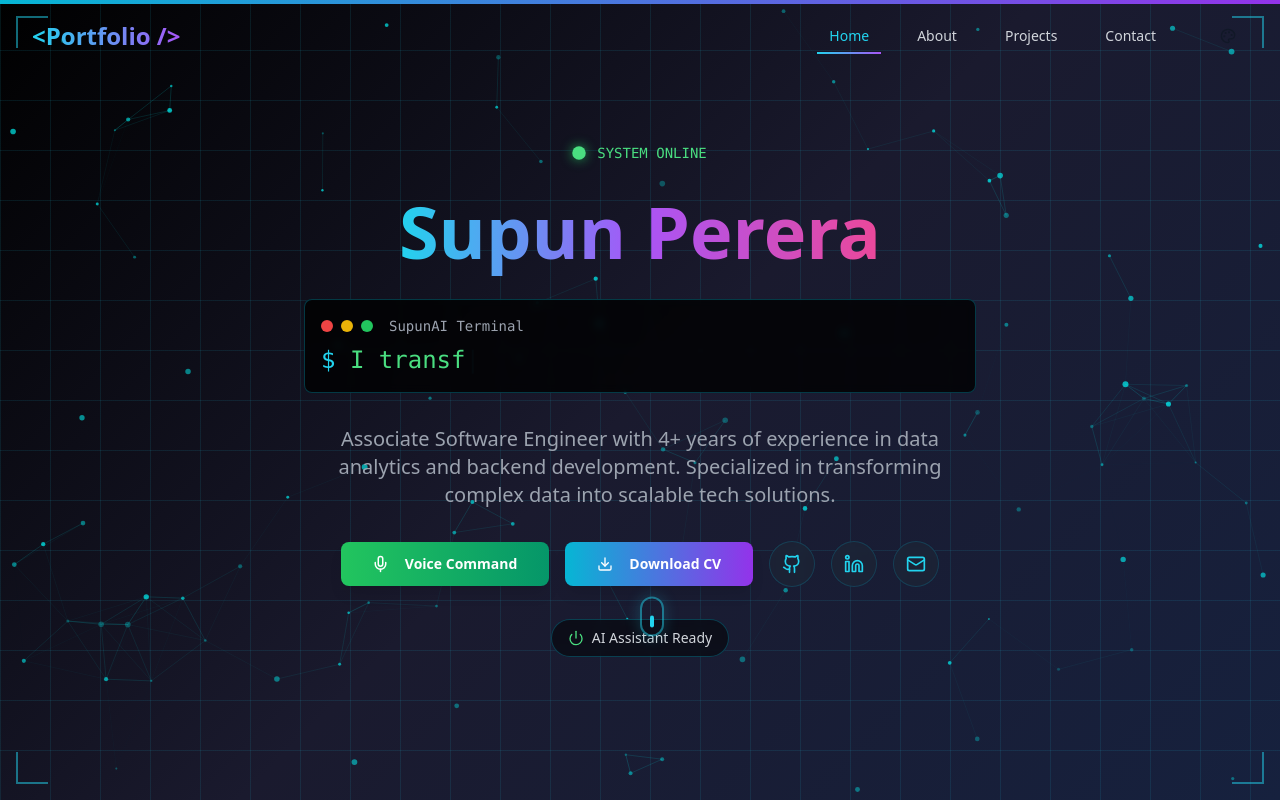
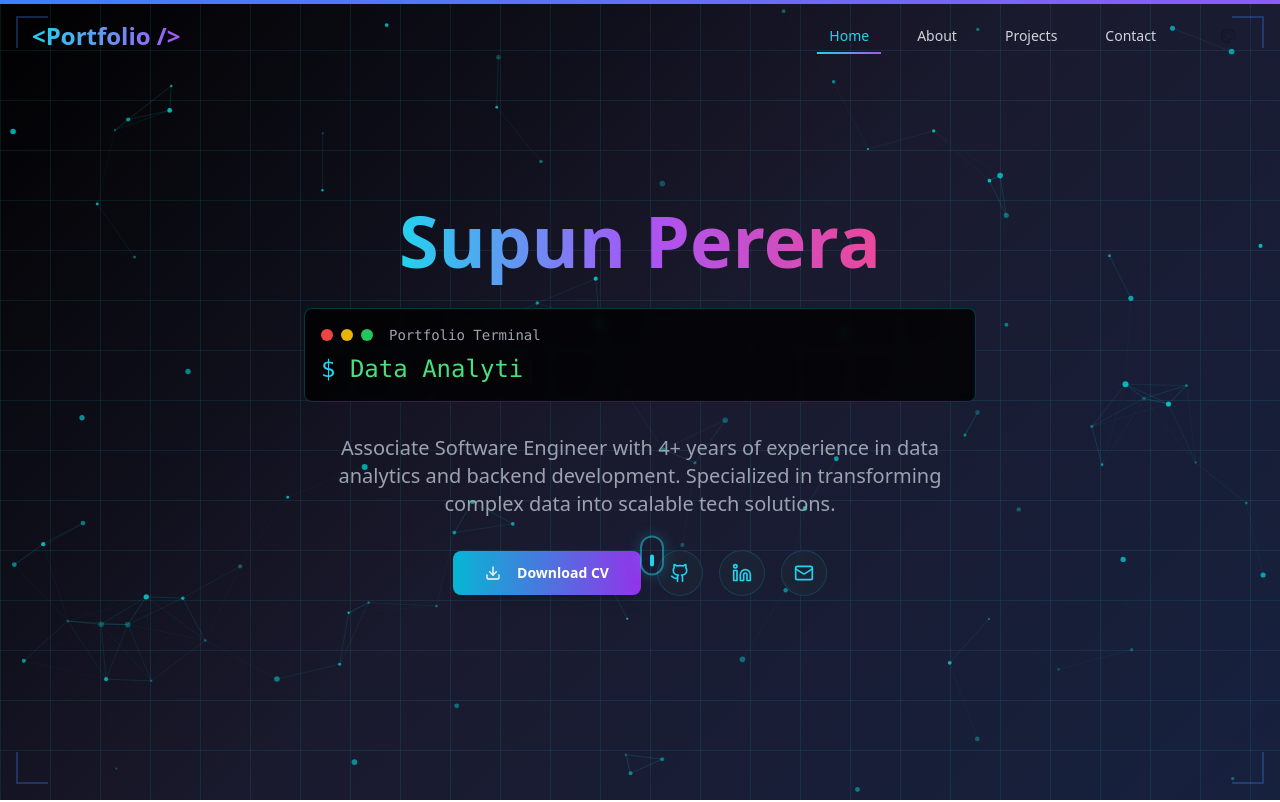
Before and after one commit to supun456/chroma-tech-space, a React (Vite) app: page / in a window 1280 px wide. Shown: the top 802 px of the page. Built offline with nearby package versions, Linux system fonts and the light colour scheme.

Commit message:
Remove AI features and fix theme issues
Removed AI-related components and functionality. Fixed theme selection not applying correctly.

```diff
--- a/src/components/portfolio/HeroSection.tsx
+++ b/src/components/portfolio/HeroSection.tsx
@@ -2,7 +2,7 @@
 import { useState, useEffect } from 'react';
 import { motion } from 'framer-motion';
 import { Button } from '@/components/ui/button';
-import { Download, Github, Linkedin, Mail, Mic, Power } from 'lucide-react';
+import { Download, Github, Linkedin, Mail } from 'lucide-react';
 
 const HeroSection = () => {
   const [text, setText] = useState('');
@@ -11,12 +11,10 @@ const HeroSection = () => {
   const [isDeleting, setIsDeleting] = useState(false);
 
   const phrases = [
-    "Initializing SupunAI...",
-    "I transform data into actionable strategies.",
-    "Deploying full-stack solutions.",
-    "Building intelligent UIs.",
-    "Processing complex algorithms...",
-    "Ready for mission deployment."
+    "Full-Stack Developer",
+    "Data Analytics Expert",
+    "Backend Solutions Architect",
+    "Tech Problem Solver"
   ];
 
   useEffect(() => {
@@ -78,7 +76,7 @@ const HeroSection = () => {
 
   return (
     <section id="hero" className="min-h-screen flex items-center justify-center relative overflow-hidden">
-      {/* Jarvis-style grid overlay */}
+      {/* Grid overlay */}
       <div className="absolute inset-0 bg-[linear-gradient(rgba(34,211,238,0.1)_1px,transparent_1px),linear-gradient(90deg,rgba(34,211,238,0.1)_1px,transparent_1px)] bg-[size:50px_50px]" />
 
       {/* Scanning line effect */}
@@ -102,19 +100,6 @@ const HeroSection = () => {
           animate="visible"
           className="space-y-8"
         >
-          {/* Status indicator */}
-          <motion.div
-            variants={itemVariants}
-            className="flex items-center justify-center gap-3 mb-8"
-          >
-            <motion.div
-              animate={{ scale: [1, 1.2, 1] }}
-              transition={{ duration: 2, repeat: Infinity }}
-              className="w-3 h-3 bg-green-400 rounded-full shadow-[0_0_10px_rgba(34,197,94,0.8)]"
-            />
-            <span className="text-green-400 text-sm font-mono">SYSTEM ONLINE</span>
-          </motion.div>
-
           <motion.h1
             variants={itemVariants}
             whileHover={{
@@ -138,7 +123,7 @@ const HeroSection = () => {
                 <div className="w-3 h-3 bg-red-500 rounded-full"></div>
                 <div className="w-3 h-3 bg-yellow-500 rounded-full"></div>
                 <div className="w-3 h-3 bg-green-500 rounded-full"></div>
-                <span className="text-gray-400 text-sm ml-2">SupunAI Terminal</span>
+                <span className="text-gray-400 text-sm ml-2">Portfolio Terminal</span>
               </div>
               <div className="text-xl md:text-2xl text-green-400">
                 <span className="text-cyan-400">$ </span>
@@ -166,25 +151,6 @@ const HeroSection = () => {
             variants={itemVariants}
             className="flex flex-col sm:flex-row items-center justify-center gap-4"
           >
-            {/* Voice Command Button */}
-            <motion.div
-              whileHover={{ scale: 1.05 }}
-              whileTap={{ scale: 0.95 }}
-            >
-              <Button
-                size="lg"
-                className="bg-gradient-to-r from-green-500 to-emerald-600 hover:from-green-600 hover:to-emerald-700 text-white font-semibold px-8 py-3 rounded-lg shadow-lg hover:shadow-green-500/25 transition-all duration-300"
-              >
-                <motion.div
-                  animate={{ scale: [1, 1.2, 1] }}
-                  transition={{ duration: 2, repeat: Infinity }}
-                >
-                  <Mic className="w-5 h-5 mr-2" />
-                </motion.div>
-                Voice Command
-              </Button>
-            </motion.div>
-
             <motion.div
               whileHover={{ scale: 1.05 }}
               whileTap={{ scale: 0.95 }}
@@ -231,17 +197,6 @@ const HeroSection = () => {
               ))}
             </div>
           </motion.div>
-
-          {/* AI Assistant Status */}
-          <motion.div
-            variants={itemVariants}
-            className="flex items-center justify-center gap-4 mt-8"
-          >
-            <div className="flex items-center gap-2 px-4 py-2 bg-black/50 backdrop-blur-sm border border-cyan-500/30 rounded-full">
-              <Power className="w-4 h-4 text-green-400" />
-              <span className="text-sm text-gray-300">AI Assistant Ready</span>
-            </div>
-          </motion.div>
         </motion.div>
 
         <motion.div
--- a/src/hooks/useTheme.ts
+++ b/src/hooks/useTheme.ts
@@ -30,18 +30,50 @@ export const useTheme = () => {
     // Store in localStorage
     localStorage.setItem('theme', theme);
 
-    // Apply immediate styling based on theme
+    // Apply theme-specific styles to body
     const themeStyles = {
-      light: { backgroundColor: '#ffffff', color: '#1f2937' },
-      dark: { backgroundColor: '#000000', color: '#f3f4f6' },
-      cyberpunk: { backgroundColor: '#0a0a0a', color: '#00ffff' },
-      ocean: { backgroundColor: '#001122', color: '#87ceeb' },
-      forest: { backgroundColor: '#0d1b0d', color: '#90ee90' }
+      light: {
+        backgroundColor: '#ffffff',
+        color: '#1f2937',
+        '--theme-primary': '#3b82f6',
+        '--theme-secondary': '#8b5cf6'
+      },
+      dark: {
+        backgroundColor: '#000000',
+        color: '#f3f4f6',
+        '--theme-primary': '#22d3ee',
+        '--theme-secondary': '#8b5cf6'
+      },
+      cyberpunk: {
+        backgroundColor: '#0a0a0a',
+        color: '#00ffff',
+        '--theme-primary': '#00ffff',
+        '--theme-secondary': '#ff00ff'
+      },
+      ocean: {
+        backgroundColor: '#001122',
+        color: '#87ceeb',
+        '--theme-primary': '#00bfff',
+        '--theme-secondary': '#4682b4'
+      },
+      forest: {
+        backgroundColor: '#0d1b0d',
+        color: '#90ee90',
+        '--theme-primary': '#32cd32',
+        '--theme-secondary': '#228b22'
+      }
     };
 
     const styles = themeStyles[theme];
     document.body.style.backgroundColor = styles.backgroundColor;
     document.body.style.color = styles.color;
+
+    // Set CSS custom properties for theme colors
+    Object.keys(styles).forEach(key => {
+      if (key.startsWith('--')) {
+        root.style.setProperty(key, styles[key]);
+      }
+    });
   }, [theme]);
 
   const toggleTheme = () => {
--- a/src/pages/Index.tsx
+++ b/src/pages/Index.tsx
@@ -56,6 +56,21 @@ const Index = () => {
     }
   };
 
+  const getAccentColor = () => {
+    switch (theme) {
+      case 'light':
+        return 'rgba(59, 130, 246, 0.3)';
+      case 'cyberpunk':
+        return 'rgba(0, 255, 255, 0.3)';
+      case 'ocean':
+        return 'rgba(0, 191, 255, 0.3)';
+      case 'forest':
+        return 'rgba(50, 205, 50, 0.3)';
+      default:
+        return 'rgba(34, 211, 238, 0.3)';
+    }
+  };
+
   if (!mounted) {
     return (
       <div className="min-h-screen bg-black flex items-center justify-center">
@@ -108,16 +123,35 @@ const Index = () => {
         {/* Scroll Progress Indicator */}
         <motion.div
           className="fixed top-0 left-0 right-0 h-1 bg-gradient-to-r from-cyan-500 to-purple-600 origin-left z-50"
-          style={{ scaleX: 0 }}
+          style={{
+            scaleX: 0,
+            background: theme === 'cyberpunk' ? 'linear-gradient(to right, #00ffff, #ff00ff)' :
+                       theme === 'ocean' ? 'linear-gradient(to right, #00bfff, #4682b4)' :
+                       theme === 'forest' ? 'linear-gradient(to right, #32cd32, #228b22)' :
+                       theme === 'light' ? 'linear-gradient(to right, #3b82f6, #8b5cf6)' :
+                       'linear-gradient(to right, #22d3ee, #8b5cf6)'
+          }}
           whileInView={{ scaleX: 1 }}
           transition={{ duration: 0.3 }}
         />
 
         {/* Corner accents */}
-        <div className="fixed top-4 left-4 w-8 h-8 border-l-2 border-t-2 border-cyan-400/50 z-40" />
-        <div className="fixed top-4 right-4 w-8 h-8 border-r-2 border-t-2 border-cyan-400/50 z-40" />
-        <div className="fixed bottom-4 left-4 w-8 h-8 border-l-2 border-b-2 border-cyan-400/50 z-40" />
-        <div className="fixed bottom-4 right-4 w-8 h-8 border-r-2 border-b-2 border-cyan-400/50 z-40" />
+        <div
+          className="fixed top-4 left-4 w-8 h-8 border-l-2 border-t-2 z-40"
+          style={{ borderColor: getAccentColor() }}
+        />
+        <div
+          className="fixed top-4 right-4 w-8 h-8 border-r-2 border-t-2 z-40"
+          style={{ borderColor: getAccentColor() }}
+        />
+        <div
+          className="fixed bottom-4 left-4 w-8 h-8 border-l-2 border-b-2 z-40"
+          style={{ borderColor: getAccentColor() }}
+        />
+        <div
+          className="fixed bottom-4 right-4 w-8 h-8 border-r-2 border-b-2 z-40"
+          style={{ borderColor: getAccentColor() }}
+        />
       </motion.div>
     </AnimatePresence>
   );
```
